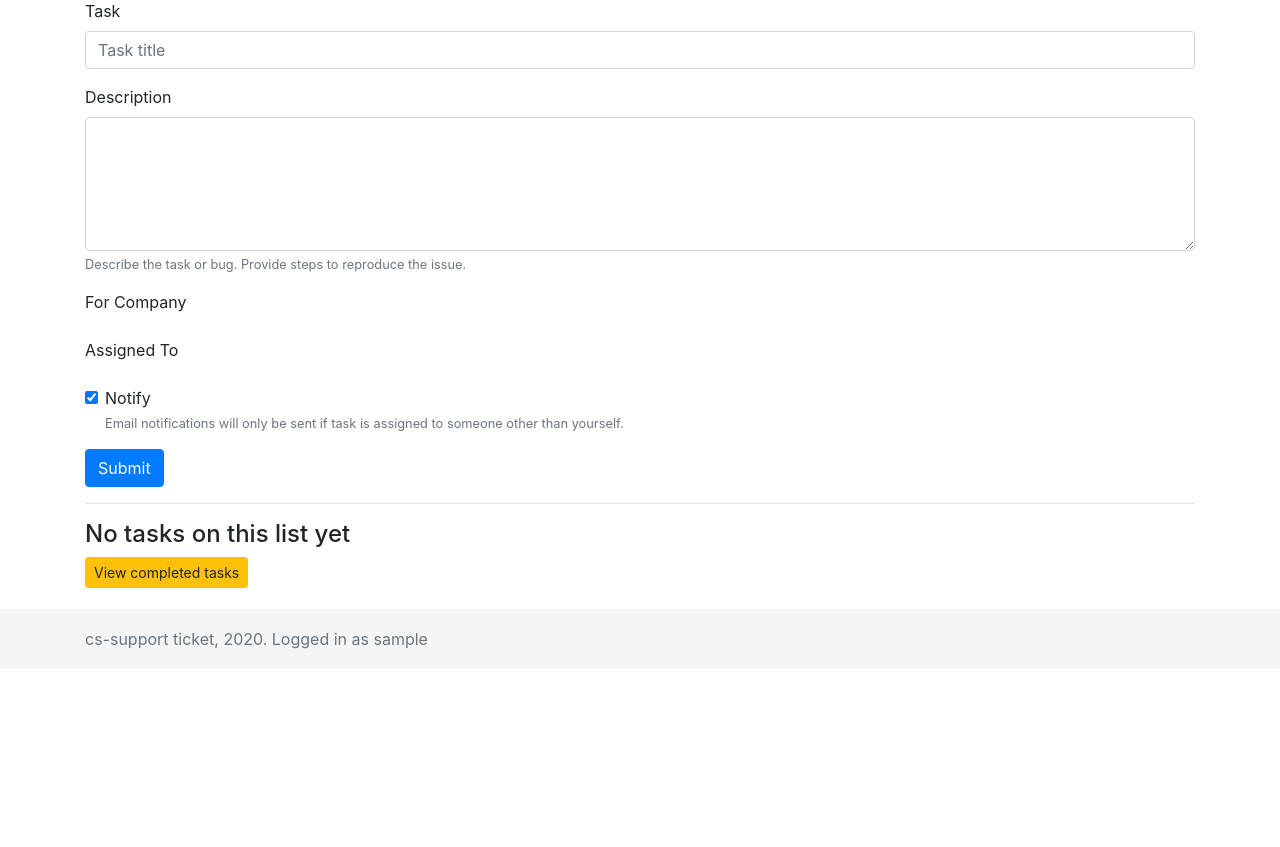
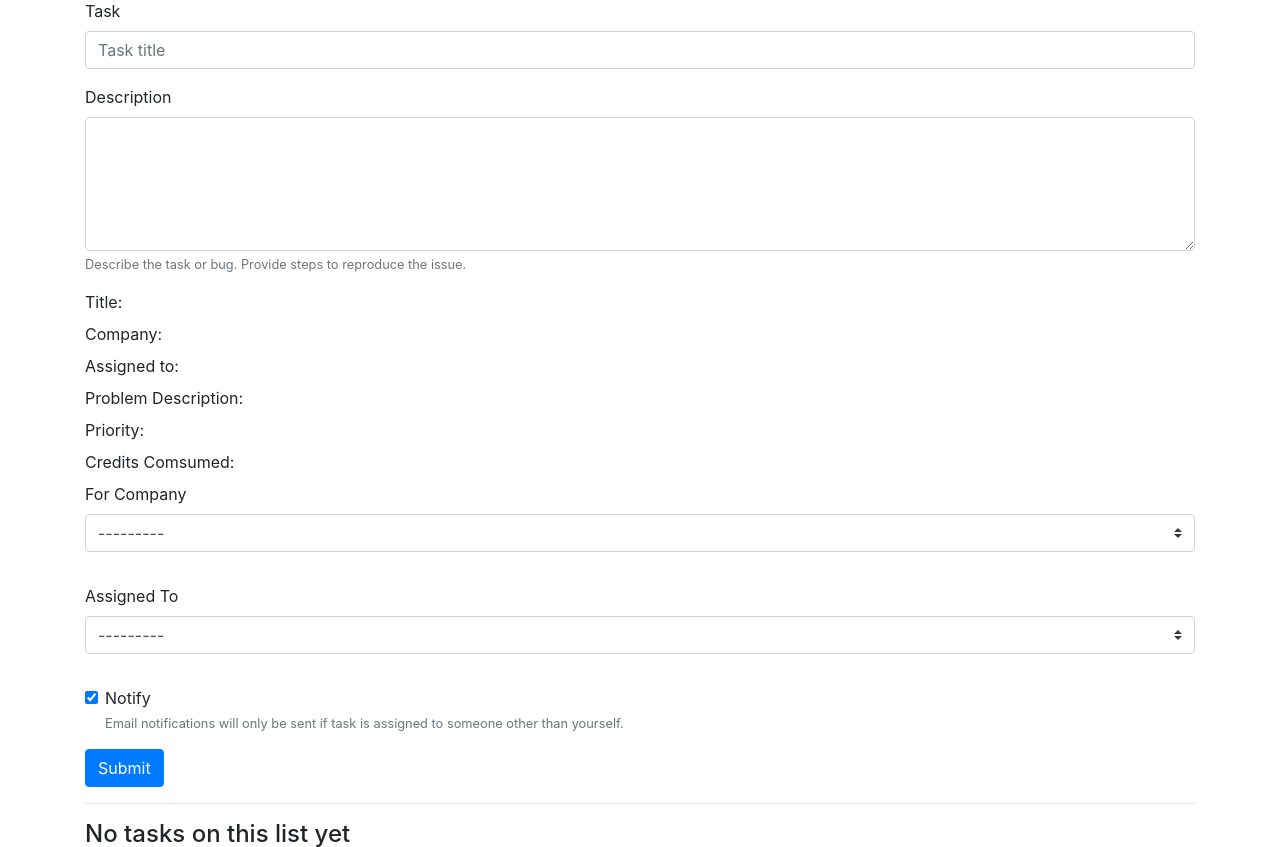
Before and after one commit to HiroshiFuu/cs-ticketing, a Django app: page /ticket/ in a window 1280 px wide, after a click on "Add Task". Shown: the part 131-978 px from the top of the page. Before the commit the page ends 780 px from the top, so only its background shows below. Run offline with Django 3.2, Linux system fonts and the light colour scheme; the visitor is signed in with stand-in values (Sample User, id 1); data comes from the database, SQL or seed files in the repository; data that the repository does not hold is empty; some libraries are stand-ins or nearby versions.

Commit message:
fix: add task

```diff
--- a/ticket/forms.py
+++ b/ticket/forms.py
@@ -25,14 +25,37 @@ class AddEditTaskForm(ModelForm):
                 'name': 'assigned_to',
             }
             self.fields['assigned_to'].required = False
+            companies = Company.objects.all()
+            self.fields['task_list'].queryset = companies
+            self.fields['task_list'].label_from_instance = lambda obj: '%s (%s %s)' % (
+                obj.name,
+                obj.credits,
+                obj.subscription_based
+            )
+            self.fields['task_list'].widget.attrs = {
+                'id': 'id_task_list',
+                'class': 'custom-select mb-3',
+                'name': 'task_list',
+            }
+            self.fields['task_list'].required = True
+        print(self.initial)
 
     title = forms.CharField(widget=forms.widgets.TextInput())
+    note = forms.CharField(widget=forms.widgets.Textarea(), label='Problem Description', required=False)
     # due_date = forms.DateField(widget=forms.DateInput(attrs={'type': 'date'}), required=False)
-    note = forms.CharField(widget=forms.widgets.TextInput(), required=False)
 
     class Meta:
         model = Task
-        exclude = ['created_by', 'modified_by', 'created_at', 'modified_at']
+        exclude = (
+            'created_date',
+            'due_date',
+            'created_by',
+            'modified_by',
+            'created_at',
+            'modified_at',
+            'completed',
+            'completed_date',
+        )
 
 
 class AddExternalTaskForm(ModelForm):
--- a/ticket/templates/ticket/add_task_external.html
+++ b/ticket/templates/ticket/add_task_external.html
@@ -42,13 +42,13 @@
 
         {% if user.is_staff %}
           <div class="form-group">
-            <label for="id_assigned_to">For Company</label>
+            <label for="task_list">For Company</label>
             {# See ticket.forms.AddEditTaskForm #}
             {{ form.task_list }}
           </div>
         {% endif %}
 
-        <input type="hidden" id="id_priority" name="priority" value="50">
+        <input type="hidden" id="id_priority" name="priority" value="99">
         <p><input type="submit" class="btn btn-primary" name="add_task" value="Submit"></p>
     </form>
 
--- a/ticket/templates/ticket/include/task_edit.html
+++ b/ticket/templates/ticket/include/task_edit.html
@@ -16,10 +16,15 @@
         Describe the task or bug. Provide steps to reproduce the issue.
       </small>
     </div>
+    {% for field in form %}
+      <div class="fieldWrapper">
+          {{ field.label_tag }}{{ field.errors }}
+      </div>
+    {% endfor %}
 
     {% if user.is_superuser %}
       <div class="form-group">
-        <label for="id_assigned_to">For Company</label>
+        <label for="task_list">For Company</label>
         {# See ticket.forms.AddEditTaskForm #}
         {{ form.task_list }}
       </div>
@@ -42,7 +47,7 @@
         </div>
       </div>
     {% else %}
-      <input type="hidden" name="task_list" value="{{ form.task_list.value }}" id="id_task_list">
+      <input type="hidden" name="task_list" value="{% if form.task_list.value %}{{ form.task_list.value }}{% endif %}" id="id_task_list">
       <input type="hidden" name="assigned_to" class="form-control" id="id_assigned_to" value="{% if form.assigned_to.value %}{{ form.assigned_to.value }}{% endif %}">
     {% endif %}
 
--- a/ticket/views/my_list_detail.py
+++ b/ticket/views/my_list_detail.py
@@ -46,20 +46,18 @@ def my_list_detail(request, view_completed=False) -> HttpResponse:
     # ######################
     #  Add New Task Form
     # ######################
-
-    if request.POST.getlist('add_edit_task'):
-        form = AddEditTaskForm(
-            request.user,
-            request.POST,
-            initial={'priority': 999, 'task_list': task_list},
-        )
-
+    if not request.POST.getlist('add_edit_task'):
+        form = AddEditTaskForm(request.user, initial={'priority': 999, 'task_list': task_list})
+    else:
+        form = AddEditTaskForm(request.user, request.POST)
         if form.is_valid():
             new_task = form.save(commit=False)
             new_task.note = bleach.clean(form.cleaned_data['note'], strip=True)
             new_task.title = bleach.clean(form.cleaned_data['title'], strip=True)
             new_task.save()
             return redirect(request.path)
+        else:
+            messages.error(request, "Task creation something went wrong!!!")
 
     context = {
         'list_slug': list_slug,
```
